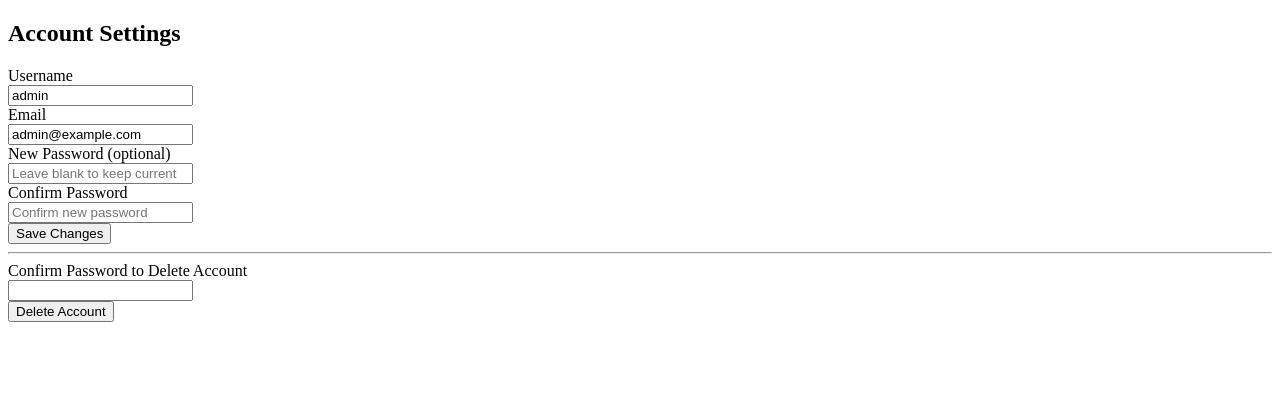
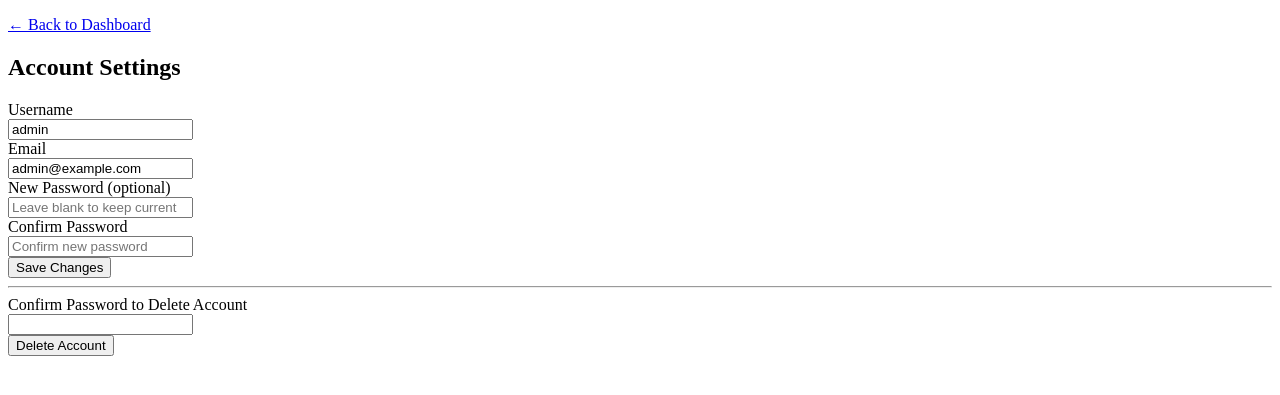
Before and after one commit to darenjamito/LGUAlubijidSLP, a Flask app: page /account in a window 1280 px wide. Shown: the top 395 px of the page. Run offline with Flask 2, Linux system fonts and the light colour scheme; a user stored in the database is signed in.

Commit message:
Completed user management and fixed database.

```diff
--- a/templates/account.html
+++ b/templates/account.html
@@ -5,6 +5,7 @@
   <title>Account Settings</title>
 </head>
 <body>
+  <p><a href="{{ url_for('upload_file') }}">&larr; Back to Dashboard</a></p>
   <h2>Account Settings</h2>
   {% if error %}
     <div>{{ error }}</div>
```
